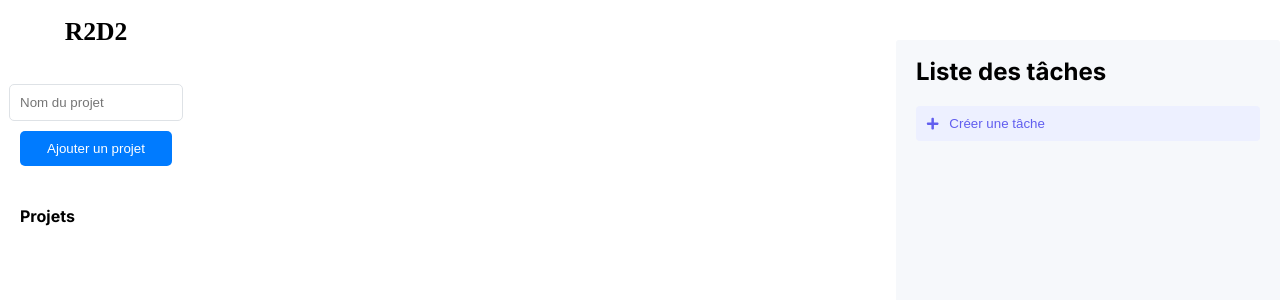
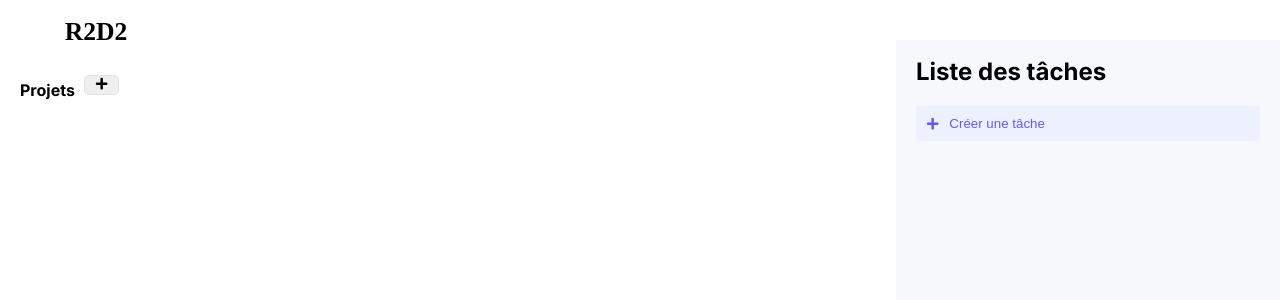
Before and after one commit to GoodMorning46/Notes, a React (Create React App) app: page / in a window 1280 px wide. Shown: the top 300 px of the page. Built offline with nearby package versions, Linux system fonts and the light colour scheme; a web font is replaced by a local one.

Commit message:
Nouvelle façon de créer des projets

```diff
--- a/src/App.css
+++ b/src/App.css
@@ -32,12 +32,28 @@
 }
 
 .TextInput_Button_Project {
-  padding: 20px;
   border-radius: 10px;
   display: flex;
   flex-direction: column;
   align-items: center;
-  margin-bottom: 20px;
+}
+
+.TitleButtonProject {
+  display: flex;
+  width: 100%;
+}
+
+.ButtonAddProject {
+  width: 18%;
+  margin-top: 5.5%;
+  margin-left: 5%;
+  height: 20px;
+  border: 1px solid #dee2e6;
+  border-radius: 5px;
+  margin-bottom: 10px; /* Espace entre le champ de saisie et le bouton */
+  outline: none;
+  transition: all 0.2s ease-in-out;
+  cursor: pointer;
 }
 
 .TextInput_Button_Project input {
--- a/src/App.js
+++ b/src/App.js
@@ -1,24 +1,25 @@
-import React, { useState, useEffect } from 'react';
-import { FaTrash } from 'react-icons/fa';
+import React, { useState, useEffect, useRef } from 'react';
+import { FaTrash, FaPlus  } from 'react-icons/fa';
 import './App.css';
 import Notes from './components/Notes';
 import TodoList from './components/TodoList';
 
 function App() {
-  const [projects, setProjects] = useState([{ name: "Projet 1", notes: ["Note 1", "Note 2"], lastSelectedNoteIndex: 0 },]);
+  const [projects, setProjects] = useState([]);
   const [todos, setTodos] = useState([]);
-  const [newProjectName, setNewProjectName] = useState('');
   const [selectedProjectIndex, setSelectedProjectIndex] = useState(-1);
   const [editingProjectIndex, setEditingProjectIndex] = useState(-1);
   const [editingProjectName, setEditingProjectName] = useState('');
   const [selectedNoteIndex, setSelectedNoteIndex] = useState(0); // Ajout pour gérer l'index de la note sélectionnée
+  const [isCreatingProject, setIsCreatingProject] = useState(false);
+  const projectNameInputRef = useRef(null);
 
   // Récupère les données du localStorage
   useEffect(() => {
     let savedProjects = JSON.parse(localStorage.getItem('projects')) || [];
     savedProjects = savedProjects.map(project => ({
       ...project,
-      notes: project.notes || [''],
+      notes: project.notes || [],
       todos: project.todos || []
     }));
     setProjects(savedProjects);
@@ -32,21 +33,26 @@ function App() {
     localStorage.setItem('todos', JSON.stringify(todos));
   };
 
-  // Ajoute un nouveau projet avec le nom saisi par l'utilisateur
-  const handleAddProject = () => {
-    if (newProjectName.trim()) {
-      const newProject = { name: newProjectName, notes: [''], todos: [] };
-      const updatedProjects = [...projects, newProject];
+  // Double clic pour sélectionner le nom du projet à modifier
+  const handleEditProject = (id, newName) => {
+    const updatedProjects = projects.map(project =>
+      project.id === id ? { ...project, name: newName } : project
+    );
     setProjects(updatedProjects);
-      saveProjects(updatedProjects);
-      setNewProjectName('');
-    }
   };
 
-  // Double clic pour sélectionner le nom du projet à modifier
-  const handleEditProject = (index) => {
-    setEditingProjectIndex(index);
-    setEditingProjectName(projects[index].name);
+  const handleFinishEdit = (id) => {
+    const updatedProjects = projects.map(project =>
+      project.id === id ? { ...project, isEditing: false } : project
+    );
+    setProjects(updatedProjects);
+
+    // Trouver l'index du projet qui vient d'être modifié
+    const projectIndex = updatedProjects.findIndex(project => project.id === id);
+    if (projectIndex !== -1) {
+      setSelectedProjectIndex(projectIndex);
+      setSelectedNoteIndex(0); // Sélectionner la première note du projet
+    }
   };
 
   // Modifier le nom d'un projet
@@ -129,25 +135,41 @@ function App() {
     setSelectedNoteIndex(lastSelectedNoteIndex);
   };
 
+  const addProject = () => {
+    const newProject = { id: Date.now(), name: '', isEditing: true, notes: [''] };
+    setProjects([...projects, newProject]);
+    setIsCreatingProject(true);
+  };
+
+  useEffect(() => {
+    if (isCreatingProject && projectNameInputRef.current) {
+      projectNameInputRef.current.focus();
+      setIsCreatingProject(false);
+    }
+  }, [isCreatingProject]);
+
+
   return (
     <div className="App">
       <div className="Bloc_parent">
         <div className="Menu_gauche">
           <h1 className="Board">R2D2</h1>
-          <div className="TextInput_Button_Project"> {/*TextInput et bouton Ajouter un projet*/}
+          <div className="TitleButtonProject">
+            <p className='Titre_Projet'>Projets</p>
+            <button className="ButtonAddProject" onClick={addProject}><FaPlus /></button>
+          </div>
+          <div className="Projects_List">
+  {projects.map((project, index) => (
+    <div key={project.id} className="Project_Container">
+      {project.isEditing ?
         <input
           type="text"
-              value={newProjectName}
-              onChange={(e) => setNewProjectName(e.target.value)}
-              onKeyPress={(e) => e.key === 'Enter' && handleAddProject()}
-              placeholder="Nom du projet"
+          ref={projectNameInputRef}
+          value={project.name}
+          onChange={(e) => handleEditProject(project.id, e.target.value)}
+          onBlur={() => handleFinishEdit(project.id)}
         />
-            <button onClick={handleAddProject}>Ajouter un projet</button>
-          </div>
-          <p className='Titre_Projet'>Projets</p>
-          <div className="Projects_List">
-            {projects.map((project, index) => (
-              <div key={index} className="Project_Container">
+        :
         <div
           className={`Project_Item ${selectedProjectIndex === index ? 'Project_Item_Selected' : ''}`}
           onClick={() => handleSelectProject(index)}
@@ -168,9 +190,11 @@ function App() {
             </>
           )}
         </div>
+      }
     </div>
   ))}
 </div>
+
         </div>
         <div className="Notes">
           {selectedProjectIndex !== -1 && projects[selectedProjectIndex] &&
```
Lines whose indentation alone changed are shown as unchanged.
